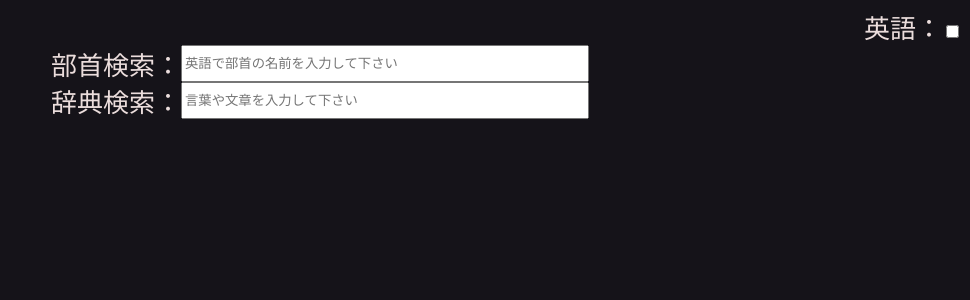
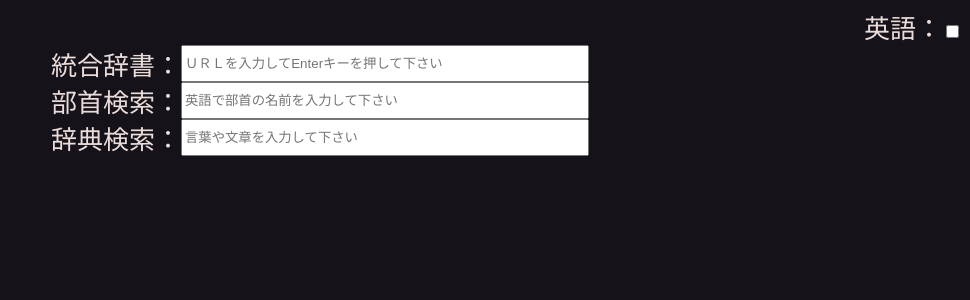
Before and after one commit to iccanobif/japanese-dictionary-web, a React (Create React App) app: page / in a window 1280 px wide. Shown: the top 300 px of the page, without its empty margins (310-1280 px from the left). Built offline with nearby package versions, Linux system fonts and the light colour scheme.

Commit message:
Add link to integrated dictionary

```diff
--- a/src/App.js
+++ b/src/App.js
@@ -17,8 +17,9 @@ export function calculateWordIndexFromCursorPosition(
   splitWords,
   cursorPosition
 ) {
-  let adjustedCursorPosition =
-    fullText.substring(0, cursorPosition).replace(/[\s.,。、]/g, "").length;
+  let adjustedCursorPosition = fullText
+    .substring(0, cursorPosition)
+    .replace(/[\s.,。、]/g, "").length;
 
   for (let i = 0; i < splitWords.length; i++) {
     adjustedCursorPosition -= splitWords[i].length;
@@ -32,6 +33,7 @@ class AppPresentation extends Component {
     super(props);
     this.state = {
       showEnglishGlosses: false,
+      integratedDictionaryTargetUrl: "",
     };
   }
 
@@ -47,6 +49,29 @@ class AppPresentation extends Component {
             ></input>
           </div>
         </header>
+
+        <form
+          onSubmit={(event) => {
+            event.preventDefault();
+            window.location =
+              "http://japdictapi.herokuapp.com/integrated-dictionary/" +
+              this.state.integratedDictionaryTargetUrl;
+          }}
+        >
+          <label>統合辞書：</label>
+          <input
+            type="text"
+            placeholder="ＵＲＬを入力してEnterキーを押して下さい"
+            onChange={(event) =>
+              this.setState({
+                integratedDictionaryTargetUrl: event.target.value,
+              })
+            }
+            className="text-input"
+          />
+          <Spinner visible={this.props.radicalsIsQueryRunning} />
+        </form>
+
         <form onSubmit={(event) => event.preventDefault()}>
           <label>部首検索：</label>
           <input
```
